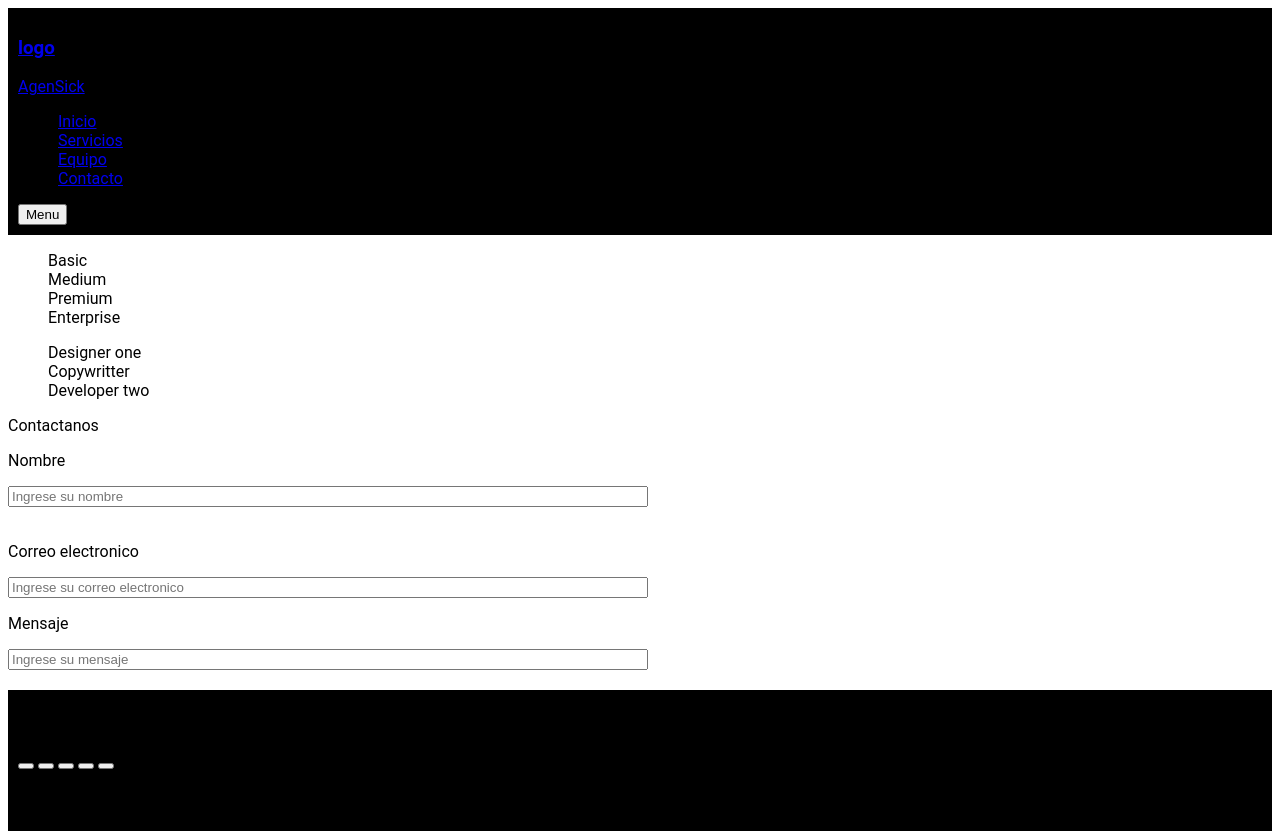
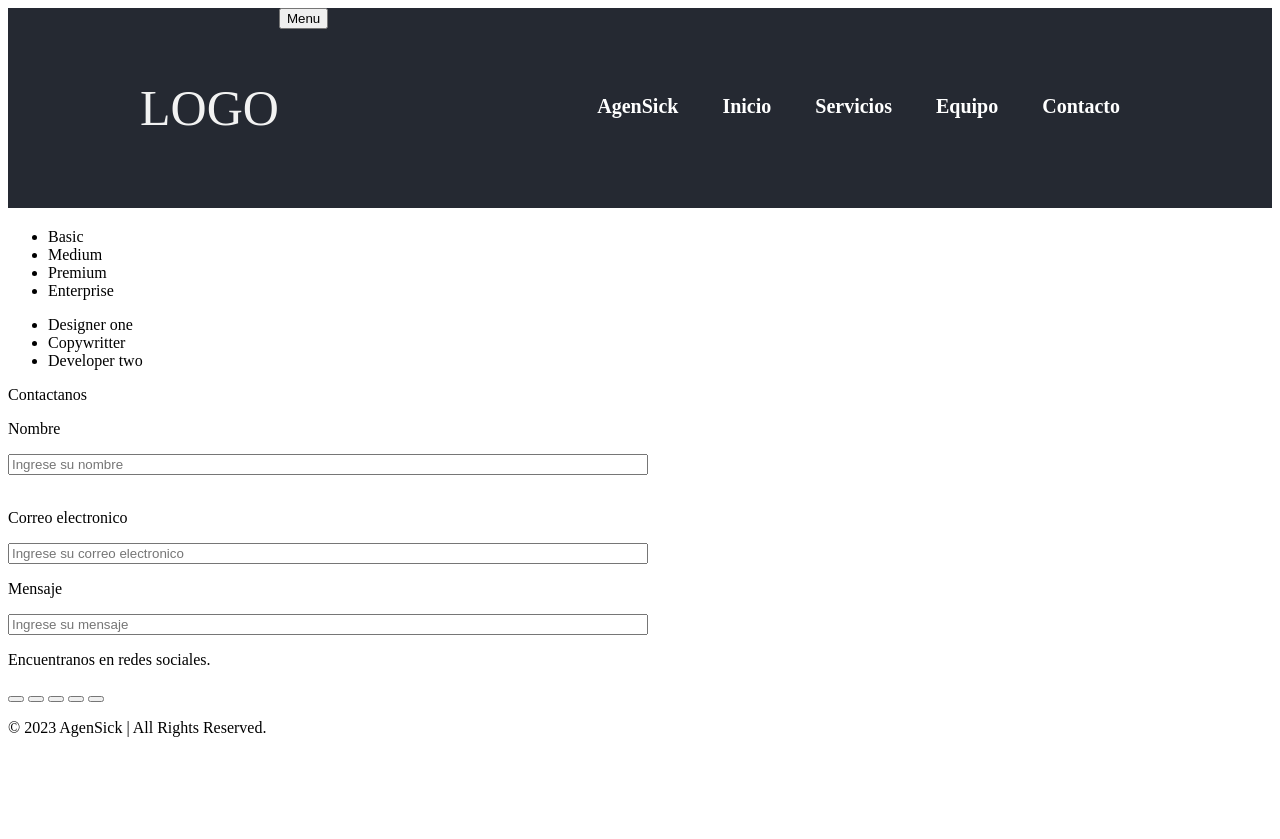
Before and after one commit to Agensick/agensick.github.io, a plain HTML site: page index.html in a window 1280 px wide. After the commit the page ends 800 px from the top, so only its background shows below. Drawn offline with nearby package versions, Linux system fonts and the light colour scheme.

Commit message:
update header

```diff
--- /dev/null
+++ b/assets/css/old.style.css
@@ -0,0 +1,37 @@
+/* CSS Variables */
+:root {
+    --normal-font: 400;
+    --bold-font: 600;
+    --bolder-font: 900;
+    --primary-color: grey;
+    --secondary-color: black;
+    --line-height: 1.7rem;
+    --transition: 0.4s ease-in;
+  }
+
+  /* Smooth scroll effect */
+html {
+    scroll-behavior: smooth;
+  }
+
+   body {
+    font-family: "Roboto", sans-serf;
+  }
+
+header {
+    display: flexbox;
+    padding: 10px;
+    background-color: var(--secondary-color);
+    }
+
+    li {
+        list-style-type: none;
+      }
+
+footer{
+    margin-top: 20px;
+    display: flexbox;
+    padding: 10px;
+    background-color: var(--secondary-color);
+
+}
--- a/assets/css/style.css
+++ b/assets/css/style.css
@@ -1,37 +1,76 @@
-/* CSS Variables */
-:root {
-    --normal-font: 400;
-    --bold-font: 600;
-    --bolder-font: 900;
-    --primary-color: grey;
-    --secondary-color: black;
-    --line-height: 1.7rem;
-    --transition: 0.4s ease-in;
+header {
+	width:100%; /* Establecemos que el header abarque el 100% del documento */
+	overflow:hidden; /* Eliminamos errores de float */
+	background:#252932;
+	margin-bottom:20px;
+}
+
+.wrapper {
+	width:90%; /* Establecemos que el ancho sera del 90% */
+	max-width:1000px; /* Aqui le decimos que el ancho máximo sera de 1000px */
+	margin:auto; /* Centramos los elementos */
+	overflow:hidden; /* Eliminamos errores de float */
+}
+
+header .logo {
+	color:#f2f2f2;
+	font-size:50px;
+	line-height:200px;
+	float:left;
+}
+
+header nav {
+	float:right;
+	line-height:200px;
+}
+
+header nav a {
+	display:inline-block;
+	color:#fff;
+	text-decoration:none;
+	padding:10px 20px;
+	line-height:normal;
+	font-size:20px;
+	font-weight:bold;
+	-webkit-transition:all 500ms ease;
+	-o-transition:all 500ms ease;
+	transition:all 500ms ease;
+}
+
+header nav a:hover {
+	background:#f56f3a;
+	border-radius:50px;
+
+  .header2 {
+    position: fixed;
+    height:100px;
   }
 
-  /* Smooth scroll effect */
-html {
-    scroll-behavior: smooth;
+  .header2 .logo {
+    line-height:100px;
+    font-size:30px;
   }
 
-   body {
-    font-family: "Roboto", sans-serf;
+  .header2 nav {
+    line-height:100px;
   }
 
-header {
-    display: flexbox;
-    padding: 10px;
-    background-color: var(--secondary-color);
+  Ya para finalizar con CSS vamos a agregar la parte que nos permite adaptar el header a un dispositivo móvil.
+
+  @media screen and (max-width: 950px) {
+    header .logo,
+    header nav {
+      width:100%;
+      text-align:center; /*Centramos el menu y el logotipo*/
+      line-height:100px;
     }
 
-    li {
-        list-style-type: none;
-      }
+    .header2 {
+      height:auto;
+    }
 
-footer{
-    margin-top: 20px;
-    display: flexbox;
-    padding: 10px;
-    background-color: var(--secondary-color);
-
-}
+    .header2 .logo,
+    .header2 nav {
+      line-height:50px;
+    }
+  }
--- a/assets/js/script.js
+++ b/assets/js/script.js
@@ -1,39 +1,11 @@
-document.querySelector("button.button-menu-toggle")
-.addEventListener("click", function() {
-document.querySelector(".nav-links").
-classList.toggle("nav-links-responsive")})
+$(document).ready(function(){
 
-const miBoton = document.getElementById('miBoton');
+	$(window).scroll(function(){
+		if( $(this).scrollTop() > 0 ){
+			$('header').addClass('header2');
+		} else {
+			$('header').removeClass('header2');
+		}
+	});
 
-function handleClick() {
-     alert('Hola!, has hecho clic en el botón.');
-    }
-
-miBoton.addEventListener("click", handleClick)
-
-function showAlert() {
-     alert('ALERTA');
- }
-
-const form = document.getElementById('myForm');
-
-form.addEventListener('submit', function(event) {
-  event.preventDefault();
-  validateForm();
 });
-
-function validateEmail(email) {
-    const regex =  /^[^\s@]+@[^\s@]+\.[^\s@]{2,7}$/
-    return regex.test(email)
-  }
-
-  function validateForm() {
-    const emailInput = document.getElementById('email');
-    const email = emailInput.value;
-
-    if (!validateEmail(email)) {
-      alert('Por favor ingrese un correo electrónico válido.');
-    } else {
-      alert('Correo electrónico enviado correctamente.');
-    }
-  }
--- a/index.html
+++ b/index.html
@@ -6,23 +6,21 @@
     <meta name="description" content="Landing Pages">
     <meta name="keywords" content="Landing Pages">
     <meta name="author" content="LoboGuardian">
-    <meta name="viewport" content="width=device-width, initial-scale=1.0">
+    <meta name="viewport" content="width=device-width, user-scalable=no, initial-scale=1.0, maximum-scale=1.0, minimum-scale=1.0">
     <title>AgenSick</title>
     <link rel="stylesheet" href="assets/css/style.css">
 </head>
 <body>
      <header>
         <!-- Navbar (sit on top) -->
-        <h3 class="logo"><a href="assets/icon/logo.png">logo</a></h3>
-        <div class="container-nav">
+        <div class="wrapper">
+            <div class="logo">LOGO</div>
             <nav id="navbar">
                 <a href="#" class="brand">AgenSick</a>
-                <ul class="nav-links">
-                    <li><a href="#inicio">Inicio</a></li>
-                    <li><a href="#servicio">Servicios</a></li>
-                    <li><a href="#equipo">Equipo</a></li>
-                    <li><a href="#contacto">Contacto</a></li>
-                    </ul>
+                    <a href="#inicio">Inicio</a>
+                    <a href="#servicio">Servicios</a>
+                    <a href="#equipo">Equipo</a>
+                    <a href="#contacto">Contacto</a>
             </nav>
             <button class="button-menu-toggle">Menu</button>
             </div>
@@ -80,4 +78,5 @@
      </footer>
 </body>
 <script src="assets/js/script.js"></script>
+<script src="http://code.jquery.com/jquery-latest.js"></script>
 </html>
```
